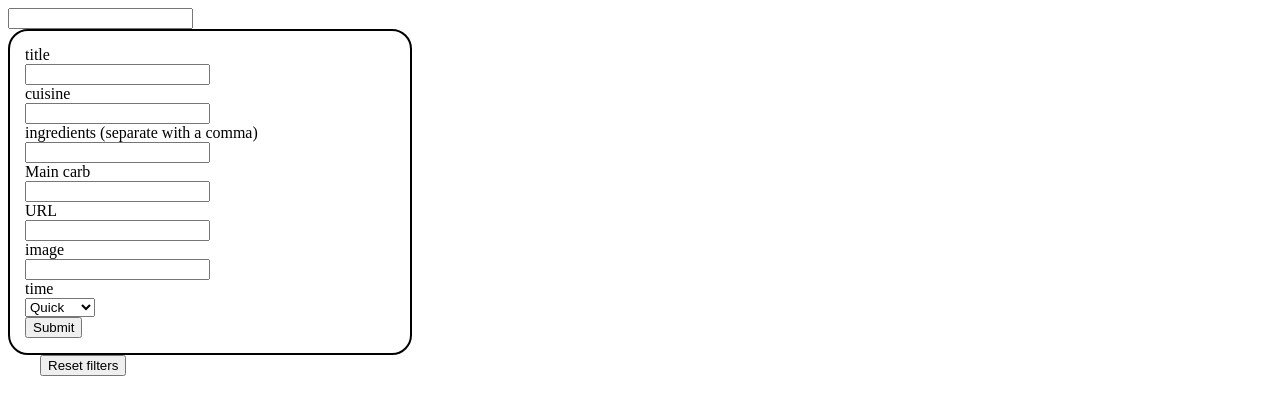
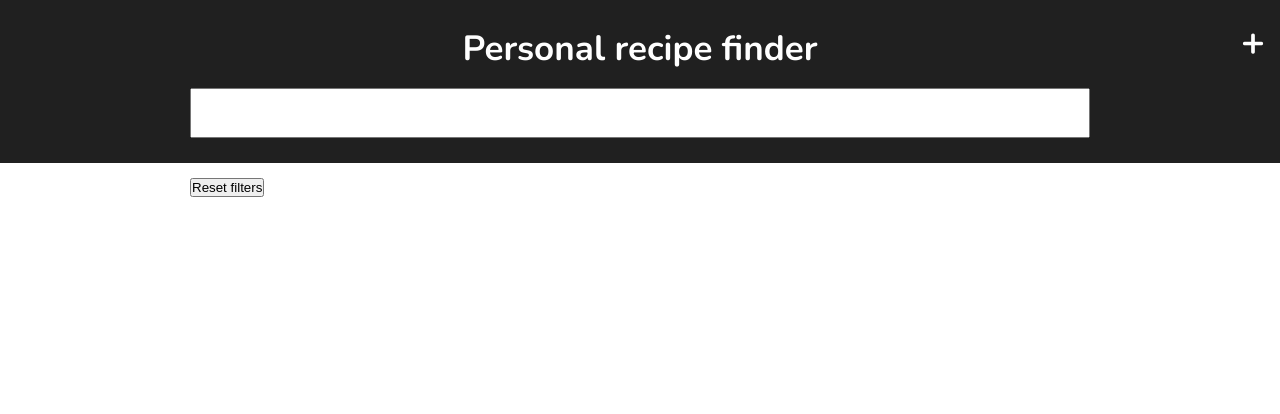
Before and after one commit to JeremyJamesL/recipe-finder-node-algolia, a website: page public/index.html in a window 1280 px wide. Drawn offline with nearby package versions, Linux system fonts and the light colour scheme; no server answers.

Commit message:
started styling

```diff
--- a/public/index.html
+++ b/public/index.html
@@ -4,10 +4,19 @@
     <meta charset="UTF-8" />
     <meta name="viewport" content="width=device-width, initial-scale=1.0" />
     <title>Recipe search</title>
+    <link rel="preconnect" href="https://fonts.googleapis.com">
+    <link rel="preconnect" href="https://fonts.gstatic.com" crossorigin>
+    <link href="https://fonts.googleapis.com/css2?family=Nunito:wght@300;400;500;700&family=Oswald:wght@200;300;400;500;600;700&display=swap" rel="stylesheet">
     <link rel="stylesheet" href="style.css">
   </head>
   <body>
-    <input type="text" class="search-input" />
+    <header class="header">
+      <div class="header-inner">
+        <h1>Personal recipe finder</h1>
+        <input type="text" class="search-input" />
+      </div>
+      <div class="toggleForm">+</div>
+      </header>
     <div class="addRecipe">
         <form>
           <div class="group">
@@ -44,9 +53,7 @@
             </div>
             <button type="submit" class="submit">Submit</button>
         </form>
-        <div class="status">
-
-        </div>
+        <div class="status"></div>
     </div>
     <main>
         <div class="app">
@@ -57,6 +64,9 @@
               </div>
             </div>
             <div class="hits"></div>
+            <div class="pagination">
+
+            </div>
         </div>
     </main>
     <script src="/script.js"></script>
--- a/public/script.js
+++ b/public/script.js
@@ -5,14 +5,16 @@ const resetButton = document.querySelector('.reset');
 const submitButton = document.querySelector('.submit');
 const form = document.querySelector('form');
 const statusMessage = document.querySelector('.status');
+const pagination = document.querySelector('.pagination');
+const toggleFormBtn = document.querySelector('.toggleForm');
 
-// Global variables
+// GLOBAL VARIABLES (SEARCH STATE MANAGEMENT)
 let q = '';
 let filter = ''
+let page = 0;
 let selectedFilters = [];
 
-// Rendering results
-
+// RENDER UI
 const renderResults = (hits) => {
   const transformedHits = hits.map(el => {
     return `
@@ -69,8 +71,19 @@ const renderFilters = (filters, type) => {
   return html;
 }
 
-// MAKING THE SEARCH REQUEST AND RENDERING HTML
+const renderPagination = (pageData) => {
+    const numberOfPages = pageData.numPages;
+    let html = '';
+    for(let i = 0; i < numberOfPages; i++) {
+        html += `<button class="paginationBtn" id=${i}>${i}</button>`
+    }
+    return html;
+}
+
+// HANDLE SEARCH REQUEST
 const handleQuery = async() => {
+
+  //1. Retrieve search response
   const response = await fetch(`http://localhost:3000/search`, {
     method: 'POST',
     headers: {
@@ -79,6 +92,7 @@ const handleQuery = async() => {
     body: JSON.stringify({
         query: q || '',
         filters: filter,
+        page: page,
         facets: [
             'cuisine',
             'mainCarb',
@@ -89,37 +103,57 @@ const handleQuery = async() => {
   });
   const data = await response.json();
 
-  // CREATE HTML
+  // 2. Create html
   const recipesHTML = renderResults(data.hits);
   const cuisineFiltersHTML = renderFilters(data.facets.cuisine, 'cuisine');
   const carbFiltersHTML = renderFilters(data.facets.mainCarb, 'mainCarb');
   const ingredientsFiltersHTML = renderFilters(data.facets.primaryIngredients, 'primaryIngredients');
+  const paginationHTML = renderPagination(data.pageData);
 
-  // INJECTHTML
+
+  // Inject html
   searchResultsContainer.innerHTML = recipesHTML;
   filterContainer.innerHTML = cuisineFiltersHTML;
   filterContainer.innerHTML += carbFiltersHTML;
   filterContainer.innerHTML += ingredientsFiltersHTML;
-
-  return;
+  pagination.innerHTML = paginationHTML;
 };
 
 
+// UPDATE SEARCH PARAMETERS
 const updateQuery = (e) => {
   q = e.target.value;
+  handleQuery();
+}
+
+const navigatePage = (e) => {
+  page = 1;
+  handleQuery();
+}
+
+const resetFilters = () => {
+  filter = '';
+  selectedFilters = [];
+  handleQuery();
+}
+
+const handlePagination = (e) => {
+  if(e.target.classList.contains('paginationBtn')) {
+    page = e.target.id * 1;
+  }
   handleQuery();
 }
 
 const updateFilter = (e) => {
   if(e.target.classList.contains('filterCheckbox')) {
 
-    // Get filter data
+    // 1. Get filter data
     const activeFilter = `${e.target.dataset.filterType}:'${e.target.id}'`;
 
-    // Add filters to active Filters (this is used for state management of selected checkboxes)
+    // 2. Add filters to active Filters (this is used for state management of selected checkboxes)
     selectedFilters.push(e.target.id);
 
-    // Set global filter
+    // 3. Set global filter
     if(filter === '') {
       filter = activeFilter;
     } else {
@@ -130,16 +164,12 @@ const updateFilter = (e) => {
   } else return;
 }
 
-const resetFilters = () => {
-  filter = '';
-  selectedFilters = [];
-  handleQuery();
-}
-
 
 // INDEXING NEW RECIPES
 const addRecipe = async(e) => {
+
   e.preventDefault();
+
   const newRecipeObject = {
     objectID: Date.now(),
     title: form.elements[0].value,
@@ -159,24 +189,28 @@ const addRecipe = async(e) => {
         newRecipeObject
   })
   });
+
   data = await response.json();
-  console.log(data);
 
   // Update DOM based on response
   if(data.status === 'success') {
     statusMessage.innerHTML = `Successfully indexed recipe: ${data.recipeName}`
   } else if(data.status === 'error') {
     statusMessage.innerHTML = 'Failed to add recipe, contact the developer'
-  } else {
-    console.log('nothing happening');
   }
-
 }
 
 
-// Event listeners
+// // UI ONLY EVENTS
+// const handleToggleFormClick = () => {
+
+// }
+
+// EVENT LISTENERS
 searchBar.addEventListener("input", updateQuery);
 document.addEventListener('DOMContentLoaded', handleQuery);
 filterContainer.addEventListener('click', updateFilter);
 resetButton.addEventListener('click', resetFilters);
 submitButton.addEventListener('click', addRecipe);
+pagination.addEventListener('click', handlePagination);
+toggleFormBtn.addEventListener('click', () => document.querySelector('form').classList.add('open'));
--- a/public/style.css
+++ b/public/style.css
@@ -1,22 +1,87 @@
+:root {
+    --color-primary: #202020;
+    --color-highlight: #f69421;
+    --container-width: 90rem;
+}
+
+*,
+*:before,
+*:after {
+    box-sizing: border-box;
+    margin: 0;
+    padding: 0;
+}
+
+html {
+    font-size: 62.5%;
+    font-family: "Nunito", sans-serif
+}
+
 .app {
-    max-width: 1200px;
+    max-width: var(--container-width);
     margin: 0 auto;
     overflow-y: hidden;
     display: flex;
     gap: 100px;
-    /* flex-wrap: wrap; */
+    padding-top: 1.5rem;
+    padding-bottom: 1.5rem;
+}
+
+
+/* Header */
+.header {
+    background-color: var(--color-primary);
+    min-height: 10rem;
+    padding: 2.5rem 1.5rem;
+    position: relative;
+}
+
+.header-inner {
+    max-width: var(--container-width);
+    margin: 0 auto;
+    text-align: center;
+}
+
+.header h1 {
+    font-size: 3.5rem;
+    color: #fff;
+    margin-bottom: 1.6rem;
+}
+
+.search-input {
+    height: 5rem;
+    padding: 1.5rem;
+    font-size: 2rem;
+    width: 100%;
+    text-align: center;
+}
+
+.toggleForm {
+    font-size: 4rem;
+    color: #fff;
+    font-weight: 600;
+    position: absolute;
+    top: 1.5rem;
+    right: 1.5rem;
+    cursor: pointer;
 }
 
 /* Add recipe form */
 .addRecipe {
     max-width: 400px;
-    border: 2px solid black;
+    /* border: 2px solid black; */
     border-radius: 20px;
 }
 
 .addRecipe form {
+    display: none;
     padding: 15px;
 }
+
+.addRecipe form.open {
+    display: block;
+}
+
 
 .addRecipe form .group label,
 .addRecipe form .group input,
```
Also changed, not shown: app.js (+9 -3 lines).
